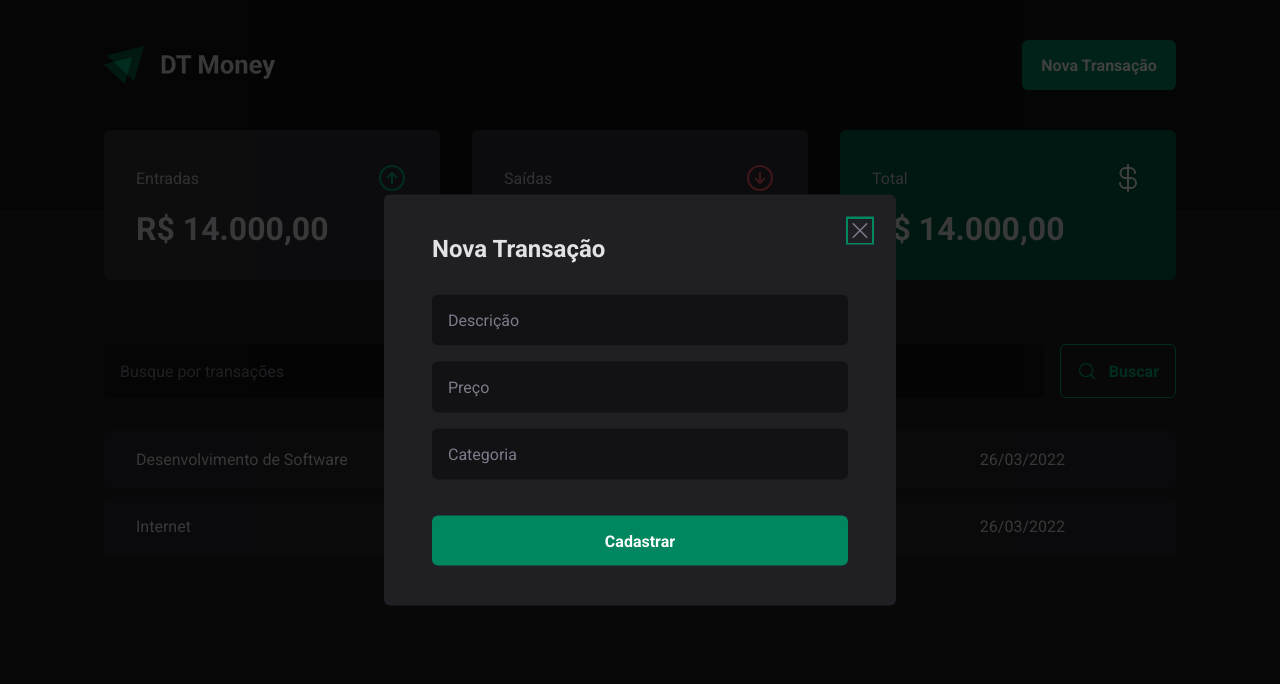
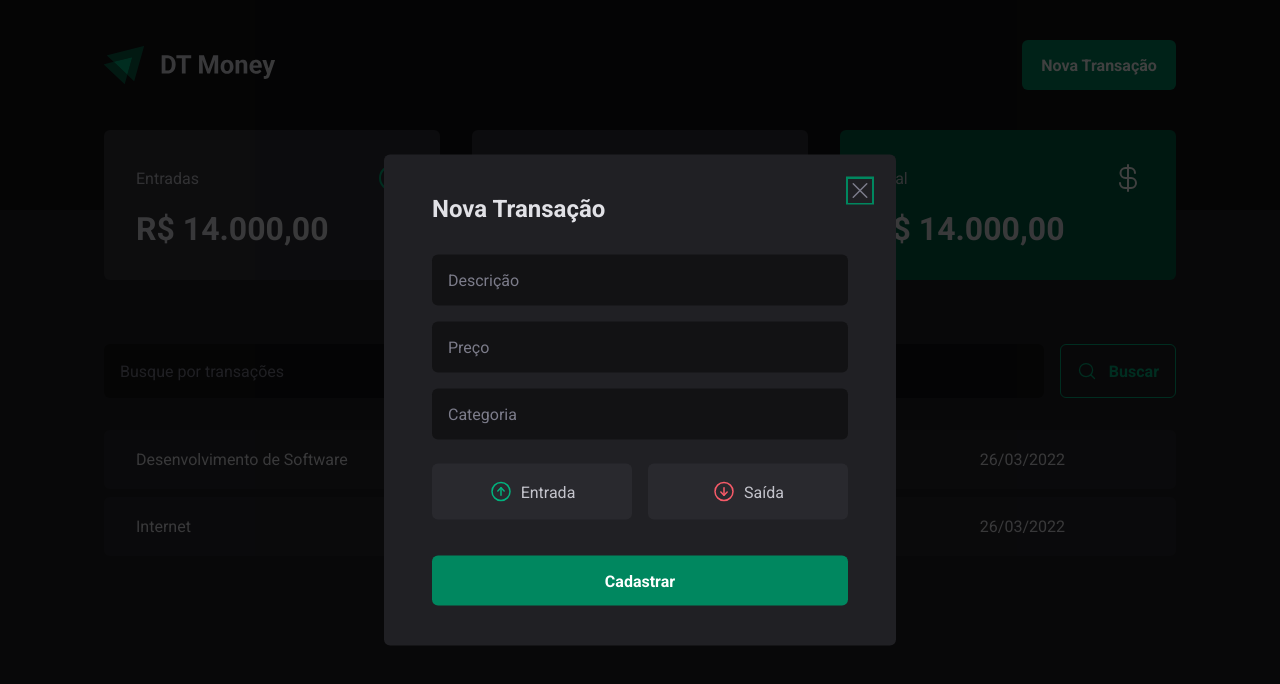
Before and after one commit to dyhalmeida/ignite-dtmoney, a React (Vite) app: page / in a window 1280 px wide. Both pictures are taken after a click on the button "Nova Transação". Shown: the top 684 px of the page. Built offline with nearby package versions, Linux system fonts and the light colour scheme.

Commit message:
Add transaction type radio buttons to NewTransactionModal component for selecting income or outcome type of transaction

```diff
--- a/src/components/NewTransactionModal/index.tsx
+++ b/src/components/NewTransactionModal/index.tsx
@@ -1,6 +1,6 @@
 import * as Dialog from '@radix-ui/react-dialog'
-import { X } from 'phosphor-react'
-import { CloseButton, Content, Overlay } from './styles'
+import { ArrowCircleDown, ArrowCircleUp, X } from 'phosphor-react'
+import { CloseButton, Content, Overlay, TransactionType, TransactionTypeButton } from './styles'
 
 export function NewTransactionModal() {
   return (
@@ -31,6 +31,17 @@
             required
           />
 
+          <TransactionType>
+            <TransactionTypeButton variant="income" value="income">
+              <ArrowCircleUp size={24} />
+              Entrada
+            </TransactionTypeButton>
+            <TransactionTypeButton variant="outcome" value="outcome">
+              <ArrowCircleDown size={24} />
+              Saída
+            </TransactionTypeButton>
+          </TransactionType>
+
           <button type="submit">
             Cadastrar
           </button>
--- a/src/components/NewTransactionModal/styles.ts
+++ b/src/components/NewTransactionModal/styles.ts
@@ -1,5 +1,6 @@
 import styled from 'styled-components'
 import * as Dialog from '@radix-ui/react-dialog'
+import * as RadioGroup from '@radix-ui/react-radio-group'
 
 export const Overlay = styled(Dialog.Overlay)`
   position: fixed;
@@ -65,3 +66,49 @@
   cursor: pointer;
   color: ${(props) => props.theme['gray-500']};
 `
+
+export const TransactionType = styled(RadioGroup.Root)`
+  display: grid;
+  grid-template-columns: repeat(2, 1fr);
+  gap: 1rem;
+  margin-top: 0.5rem;
+`
+
+interface TransactionTypeButtonProps {
+  variant: 'income' | 'outcome'
+}
+
+export const TransactionTypeButton = styled(
+  RadioGroup.Item,
+)<TransactionTypeButtonProps>`
+  background: ${(props) => props.theme['gray-700']};
+  padding: 1rem;
+  display: flex;
+  align-items: center;
+  justify-content: center;
+  gap: 0.5rem;
+  border-radius: 6px;
+  cursor: pointer;
+  border: 0;
+  color: ${(props) => props.theme['gray-300']};
+  svg {
+    color: ${(props) =>
+      props.variant === 'income'
+        ? props.theme['green-300']
+        : props.theme['red-300']};
+  }
+  &[data-state='unchecked']:hover {
+    transition: background-color 0.2s;
+    background: ${(props) => props.theme['gray-600']};
+  }
+  &[data-state='checked'] {
+    color: ${(props) => props.theme.white};
+    background: ${(props) =>
+      props.variant === 'income'
+        ? props.theme['green-500']
+        : props.theme['red-500']};
+    svg {
+      color: ${(props) => props.theme.white};
+    }
+  }
+`
```
